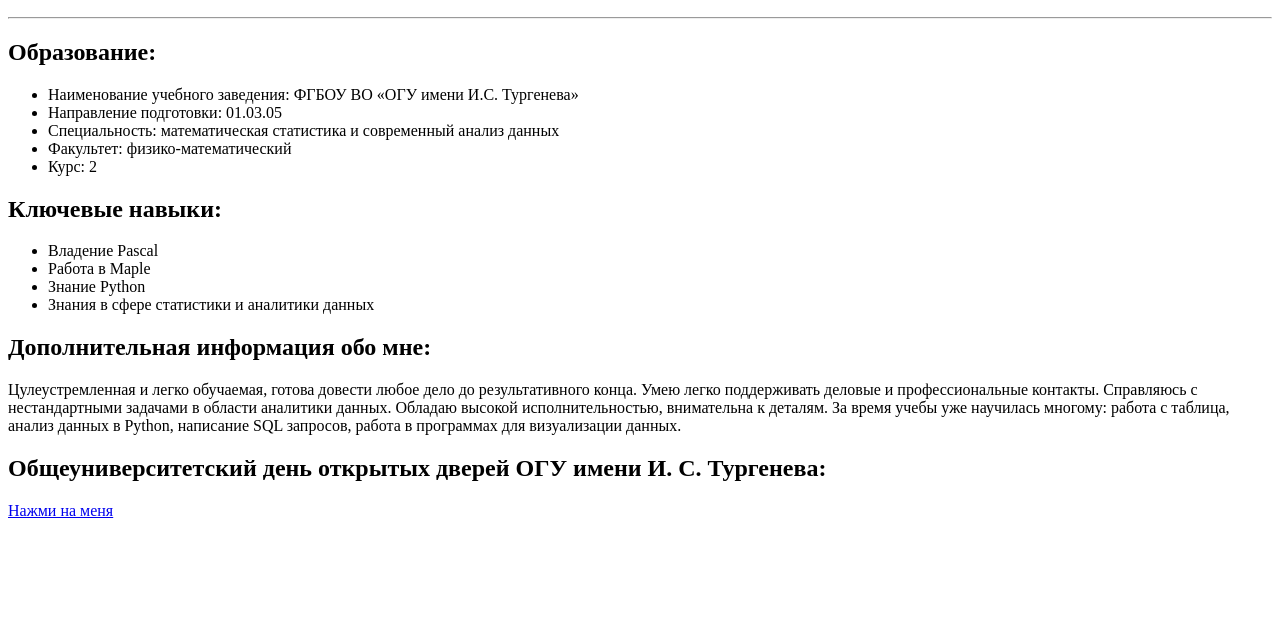
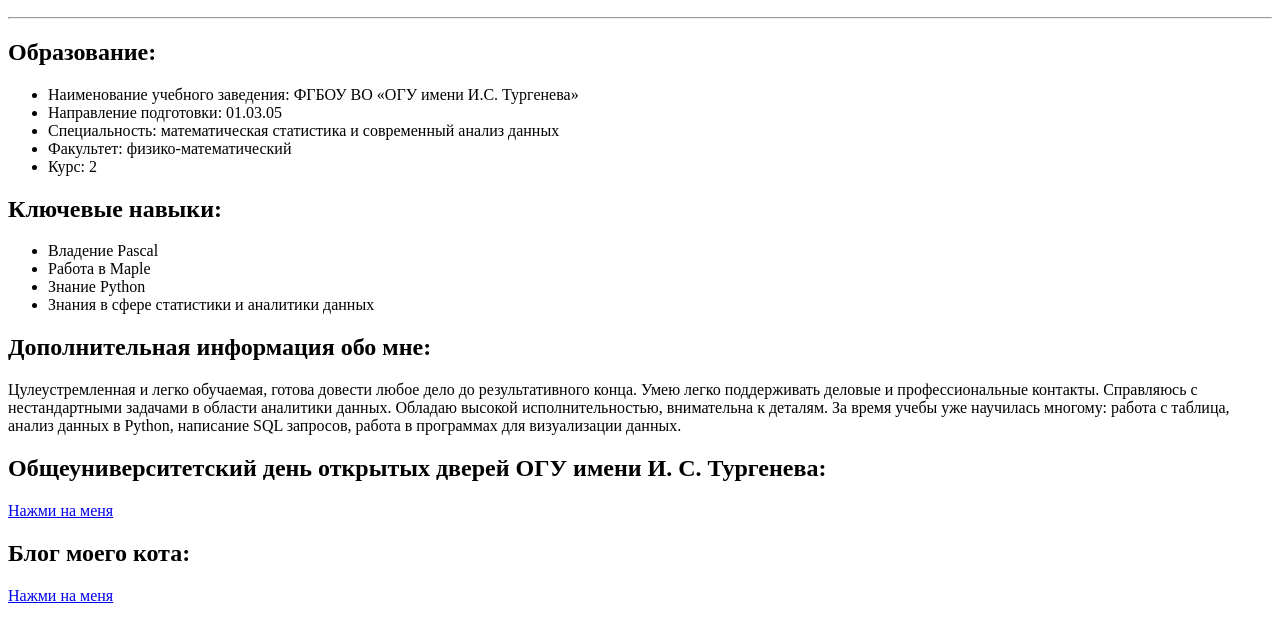
Before and after one commit to veronikaaaaaaaaaaaa/veronikaaaaaaaaaaaa.githib.io, a plain HTML site: page index.html in a window 1280 px wide. Shown: the part 110-752 px from the top of the page. Drawn offline with Linux system fonts and the light colour scheme.

Commit message:
Update index.html

```diff
--- a/index.html
+++ b/index.html
@@ -48,6 +48,10 @@
           <h2>Общеуниверситетский день открытых дверей ОГУ имени И. С. Тургенева:</h2>
           <p><a href="https://project9553329.tilda.ws/">Нажми на меня</a><p>
     </section>
+    </section>
+          <h2>Блог моего кота:</h2>
+          <p><a href="https://http://ziboroyn.beget.tech/">Нажми на меня</a><p>
+    </section>
   </main>
 </body>
 </html>
```
